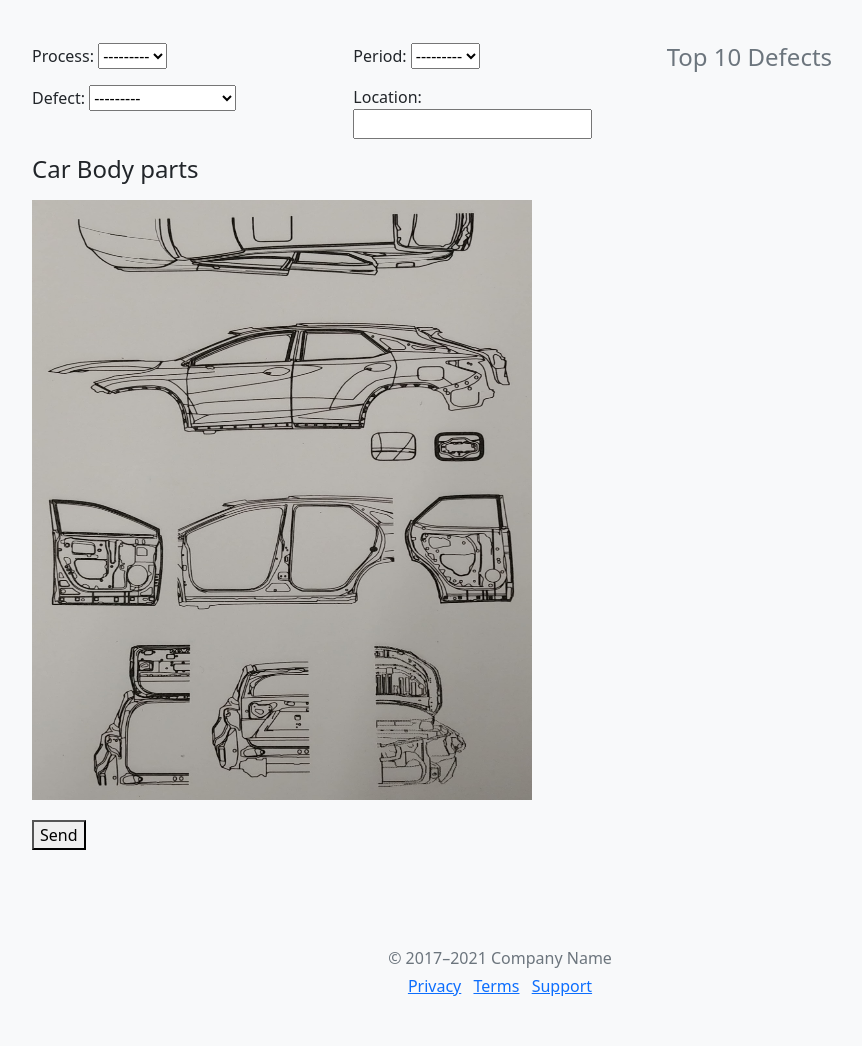
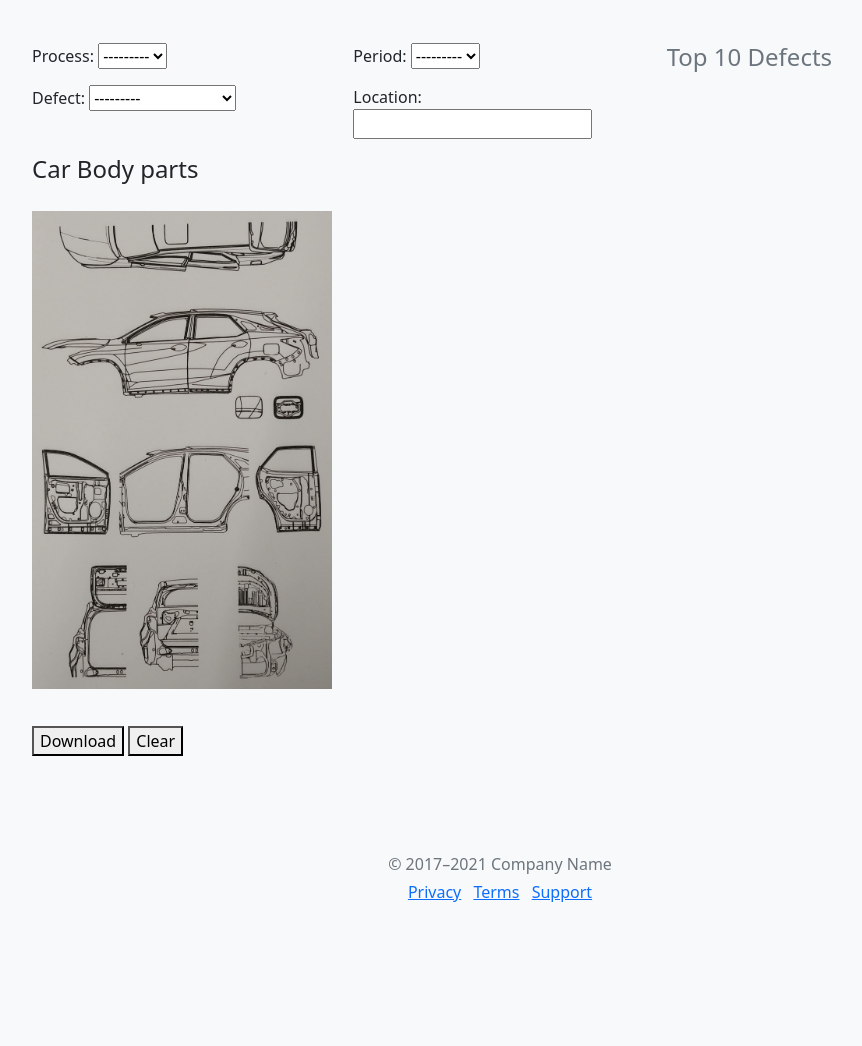
Before and after one commit to laguimarfh/defecttracking, a Django app: page / in a window 1280 px wide. Shown: the part 226-1272 px from the top of the page, without its empty margins (140-1002 px from the left). After the commit the page ends 1128 px from the top, so only its background shows below. Run offline with Django 3.2, Linux system fonts and the light colour scheme; data that the repository does not hold is empty; some libraries are stand-ins or nearby versions.

Commit message:
added code to mark image with deffects

```diff
--- a/inputcs/templates/inputcs/home.html
+++ b/inputcs/templates/inputcs/home.html
@@ -104,17 +104,51 @@
 
     <script src="/docs/5.0/dist/js/bootstrap.bundle.min.js" integrity="sha384-ygbV9kiqUc6oa4msXn9868pTtWMgiQaeYH7/t7LECLbyPA2x65Kgf80OJFdroafW" crossorigin="anonymous"></script>
 
-      <script src="form-validation.js"></script>
+    <script src="form-validation.js"></script>
 
     <script>
+        var canvas;
+        var ctx;
+        var refImage;
         $(document).ready(function() {
-            $('img').click(function(e) {
-                var offset = $(this).offset();
-                var X = (e.pageX - offset.left);
-                var Y = (e.pageY - offset.top);
-                $('#coord').text('X: ' + X + ', Y: ' + Y);
-            });
+          canvas = document.getElementById('drawing-canvas');
+          ctx = canvas.getContext('2d');
+          refImage = document.getElementById('reference-img');
+          drawImageScaled(refImage, ctx);
+
+          $(canvas).click(function(e) {
+            const offset = $(this).offset();
+            const x = (e.pageX - offset.left) - 5;
+            const y = (e.pageY - offset.top) + 10;
+            ctx.font = '22px normal'
+            ctx.fillStyle = 'red';
+            ctx.fillText('X', x, y);
+          });
         });
+
+        function drawImageScaled(img, ctx) {
+          var canvas = ctx.canvas;
+          var hRatio = canvas.width / img.width;
+          var vRatio = canvas.height / img.height;
+          var ratio  = Math.min ( hRatio, vRatio );
+          var centerShift_x = ( canvas.width - img.width*ratio ) / 2;
+          var centerShift_y = ( canvas.height - img.height*ratio ) / 2;
+          ctx.clearRect(0,0,canvas.width, canvas.height);
+          ctx.drawImage(img, 0,0, img.width, img.height,
+                              centerShift_x,centerShift_y,img.width*ratio, img.height*ratio);
+        }
+
+        function download() {
+          const atag = document.createElement('a');
+          atag.href = canvas.toDataURL('image/png');
+          atag.download = 'deffects.png';
+          atag.click();
+        }
+
+        function clearCanvas() {
+          ctx.clearRect(0, 0, canvas.width, canvas.height);
+          drawImageScaled(refImage, ctx);
+        }
     </script>
   </body>
 </html>
--- a/inputcs/templates/inputcs/sheet_form.html
+++ b/inputcs/templates/inputcs/sheet_form.html
@@ -36,7 +36,8 @@
   </div>
   <h4 class="mb-3">Car Body parts</h4>
         <div style="width:300px;">
-            <div><img src="{% static 'inputcs/left_body.jpg' %}" alt="" width="500" height="600"/></div>
+            <img src="{% static 'inputcs/left_body.jpg' %}" id="reference-img" alt="" style="display: none"/>
+            <div><canvas height="500" id="drawing-canvas"></canvas></div>
             <div style="padding-top:20px;">
                 <div id="coord"></div>
             </div>
@@ -45,7 +46,8 @@
 </div>
     <tr>
       <td></td>
-      <td><button type="submit">Send</button></td>
+      <td><button onclick="download()">Download</button></td>
+      <td><button onclick="clearCanvas()">Clear</button></td>
     </tr>
 
 
```
